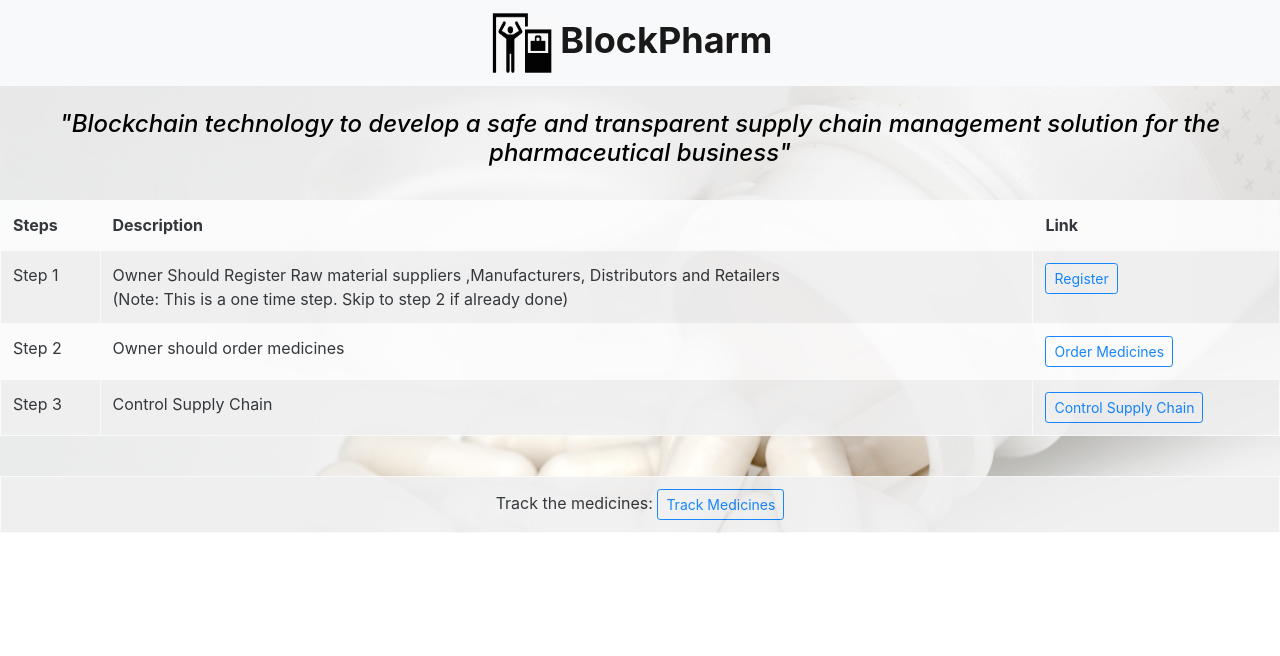
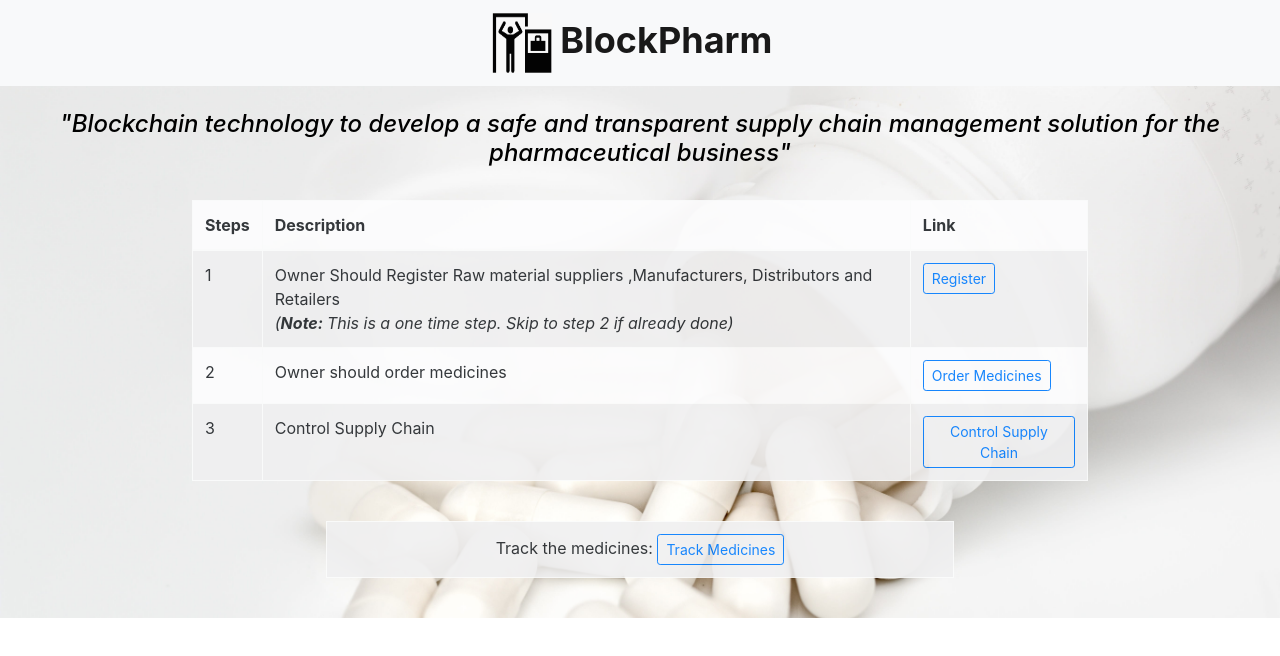
Before and after one commit to Saumya-Purohit/BlockPharm--supply-chain-truffle-react-main, a React (Create React App) app in the folder client/: page / in a window 1280 px wide. Shown: the top 656 px of the page. Built offline with nearby package versions, Linux system fonts and the light colour scheme.

Commit message:
blockchain

```diff
--- a/client/src/Home.js
+++ b/client/src/Home.js
@@ -1,98 +1,49 @@
-// import React from 'react'
-// import { useHistory } from "react-router-dom"
-
-// function Home() {
-//     const history = useHistory()
-//     const redirect_to_roles = () => {
-//         history.push('/roles')
-//     }
-//     const redirect_to_addmed = () => {
-//         history.push('/addmed')
-//     }
-//     const redirect_to_supply = () => {
-//         history.push('/supply')
-//     }
-//     const redirect_to_track = () => {
-//         history.push('/track')
-//     }
-//     return (
-//         <>
-
-
-
-//         <div className='Frontal'>
-
-//             <br />
-//             <h1>BlockPharm  </h1>
-//             <br />
-//             <br />
-//             <h2>Blockchain technology to develop a safe and transparent supply chain management solution
-//                 for the pharmaceutical business</h2>
-//             <br />
-//             <h6>(Note: Here <u>Owner</u> is the person who deployed the smart contract on the blockchain)</h6>
-//             <br />
-//             <h5>Step 1: Owner Should Register Raw material suppliers ,Manufacturers, Distributors and Retailers</h5>
-//             <h6>(Note: This is a one time step. Skip to step 2 if already done)</h6>
-//             <button onClick={redirect_to_roles} className="btn btn-outline-primary btn-sm">Register</button>
-//             <br />
-//             <h5>Step 2: Owner should order medicines</h5>
-//             <button onClick={redirect_to_addmed} className="btn btn-outline-primary btn-sm">Order Medicines</button>
-//             <br />
-//             <h5>Step 3: Control Supply Chain</h5>
-//             <button onClick={redirect_to_supply} className="btn btn-outline-primary btn-sm">Control Supply Chain</button>
-//             <br />
-
-//             <br />
-//             <h5><b>Track</b> the medicines:</h5>
-//             <button onClick={redirect_to_track} className="btn btn-outline-primary btn-sm">Track Medicines</button>
-//         </div>
-//         </>
-//     )
-// }
-
-// export default Home
-
-import React from 'react'
-import { useHistory } from "react-router-dom"
-import Table from 'react-bootstrap/Table';
-
+import React from "react";
+import { useHistory } from "react-router-dom";
+import Table from "react-bootstrap/Table";
 
 function Home() {
-    const history = useHistory()
+  const history = useHistory();
   const redirect_to_roles = () => {
-        history.push('/roles')
-    }
+    history.push("/roles");
+  };
   const redirect_to_addmed = () => {
-        history.push('/addmed')
-    }
+    history.push("/addmed");
+  };
   const redirect_to_supply = () => {
-        history.push('/supply')
-    }
+    history.push("/supply");
+  };
   const redirect_to_track = () => {
-        history.push('/track')
-    }
+    history.push("/track");
+  };
   return (
     <div>
       <div className="text-center">
         <nav className="navbar navbar-expand-lg navbar-light bg-light justify-content-center">
           <a className="navbar-brand" href="/">
-                    <img src={require('./assets/images/blockpharm-logo2.png').default}  width="60em" height="60em" className="d-inline-block mx-auto align-top" alt="BlockPharm logo" />
-                    <strong style={{ fontSize: '1.8em' }}> BlockPharm</strong>
+            <img
+              src={require("./assets/images/blockpharm-logo2.png").default}
+              width="60em"
+              height="60em"
+              className="d-inline-block mx-auto align-top"
+              alt="BlockPharm logo"
+            />
+            <strong style={{ fontSize: "1.8em" }}> BlockPharm</strong>
           </a>
         </nav>
       </div>
-            <div className='Frontal'>
+      <div className="Frontal">
         <br />
-                <h4 style={{ fontStyle: 'italic' }}>"Blockchain technology to develop a safe and transparent supply chain management solution
-                    for the pharmaceutical business"</h4>
+        <h4 style={{ fontStyle: "italic" }}>
+          "Blockchain technology to develop a safe and transparent supply chain
+          management solution for the pharmaceutical business"
+        </h4>
 
         <br />
-
-
       </div>
 
-
-            <Table striped bordered hover variant="light" style={{opacity: 0.9}}>
+      <div style={{ width: "70%", margin: "auto" }}>
+        <Table striped bordered hover variant="light" style={{ opacity: 0.9 }}>
           <thead>
             <tr>
               <th>Steps</th>
@@ -102,27 +53,48 @@ function Home() {
           </thead>
           <tbody>
             <tr>
-          <td>Step 1</td>
-          <td>Owner Should Register Raw material suppliers ,Manufacturers, Distributors and Retailers<br/>
-          (Note: This is a one time step. Skip to step 2 if already done)
+              <td>1</td>
+              <td>
+                Owner Should Register Raw material suppliers ,Manufacturers,
+                Distributors and Retailers
+                <br />
+                <em>
+                  (<b>Note: </b>This is a one time step. Skip to step 2 if
+                  already done)
+                </em>
               </td>
               <td>
-          <button onClick={redirect_to_roles} className="btn btn-outline-primary btn-sm">Register</button>
+                <button
+                  onClick={redirect_to_roles}
+                  className="btn btn-outline-primary btn-sm"
+                >
+                  Register
+                </button>
                 <br />
               </td>
             </tr>
             <tr>
-          <td>Step 2</td>
+              <td>2</td>
               <td>Owner should order medicines</td>
               <td>
-          <button onClick={redirect_to_addmed} className="btn btn-outline-primary btn-sm">Order Medicines</button>
+                <button
+                  onClick={redirect_to_addmed}
+                  className="btn btn-outline-primary btn-sm"
+                >
+                  Order Medicines
+                </button>
               </td>
             </tr>
             <tr>
-          <td>Step 3</td>
+              <td>3</td>
               <td>Control Supply Chain</td>
               <td>
-          <button onClick={redirect_to_supply} className="btn btn-outline-primary btn-sm">Control Supply Chain</button>
+                <button
+                  onClick={redirect_to_supply}
+                  className="btn btn-outline-primary btn-sm"
+                >
+                  Control Supply Chain
+                </button>
                 <br />
               </td>
             </tr>
@@ -130,18 +102,33 @@ function Home() {
         </Table>
         <br />
 
-
-    <Table striped bordered hover variant="light" style={{opacity: 0.9}}>
+        <div style={{ width: "70%", margin: "auto" }}>
+          <Table
+            striped
+            bordered
+            hover
+            variant="light"
+            style={{ opacity: 0.9 }}
+          >
             <tbody>
               <tr>
-          <td style={{width: '50%', textAlign: 'center'}}>
-            Track the medicines:  <button onClick={redirect_to_track} className="btn btn-outline-primary btn-sm">Track Medicines</button>
+                <td style={{ width: "5%", textAlign: "center" }}>
+                  Track the medicines:{" "}
+                  <button
+                    onClick={redirect_to_track}
+                    className="btn btn-outline-primary btn-sm"
+                  >
+                    Track Medicines
+                  </button>
                 </td>
               </tr>
             </tbody>
           </Table>
         </div>
-    )
+      </div>
+      <br />
+    </div>
+  );
 }
 
-export default Home
+export default Home;
```
Lines whose indentation alone changed are shown as unchanged.
